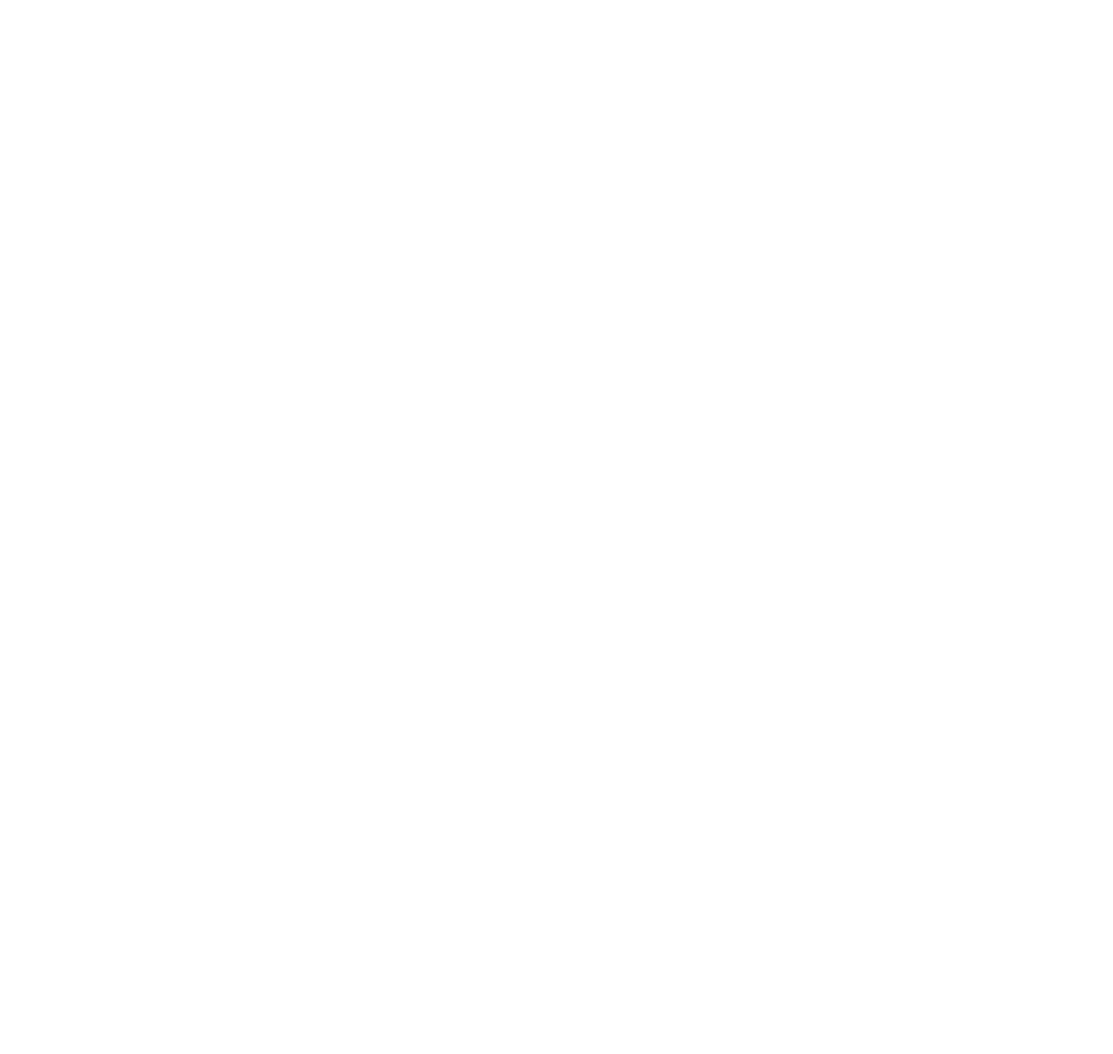
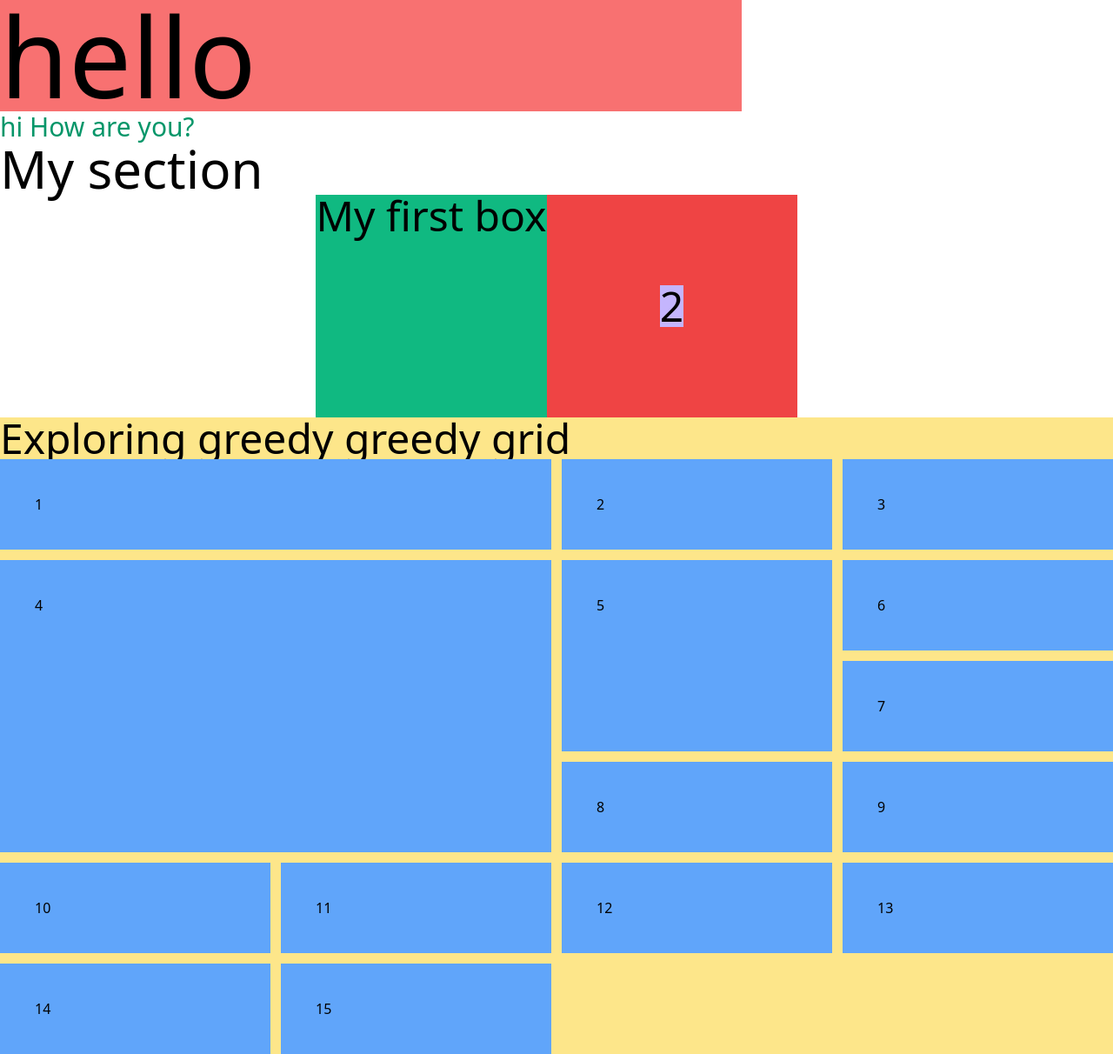
Before and after one commit to RabeyaEty01/tailwind-exploring, a plain HTML site: page index.html in a window 1280 px wide. Shown: the whole page at 87% size. Before the commit the page ends 800 px from the top, so only its background shows below. Drawn offline with nearby package versions, Linux system fonts and the light colour scheme.

Commit message:
index added

```diff
--- a/index.html
+++ b/index.html
@@ -1,12 +1,52 @@
 <!DOCTYPE html>
 <html lang="en">
+
 <head>
     <meta charset="UTF-8">
     <meta http-equiv="X-UA-Compatible" content="IE=edge">
     <meta name="viewport" content="width=device-width, initial-scale=1.0">
     <title>tailwind exploring</title>
+    <!-- tailwind css -->
+    <link href="https://unpkg.com/tailwindcss@^2/dist/tailwind.min.css" rel="stylesheet">
 </head>
+
 <body>
+    <section>
+        <h1 class="text-9xl bg-red-400 w-2/3">hello </h1>
+        <h3 class="text-3xl text-green-600">hi How are you?</h3>
+    </section>
+    <section class="container mx-auto">
+        <h1 class="text-6xl">My section</h1>
+        <div class="text-5xl flex justify-center">
+            <div class="bg-green-500">
+                <h2 class="text-5xl">My first box</h2>
+            </div>
+            <div class="bg-red-500 w-72 h-64 flex justify-center items-center">
+                <h2 class="text-5xl bg-purple-300">2</h2>
+            </div>
+        </div>
+    </section>
+    <section class="bg-yellow-200">
+        <h2 class="text-5xl">Exploring greedy greedy grid</h2>
+        <!-- grid containers -->
+         <div class="grid grid-cols-4 gap-3">
+             <div class="col-span-2 bg-blue-400  p-10">1</div>
+             <div class="bg-blue-400  p-10">2</div>
+             <div class="bg-blue-400  p-10">3</div>
+             <div class="row-span-3 col-span-2 bg-blue-400 p-10">4</div>
+             <div class=" row-span-2 bg-blue-400  p-10">5</div>
+             <div class="bg-blue-400  p-10">6</div>
+             <div class="bg-blue-400  p-10">7</div>
+             <div class="bg-blue-400  p-10">8</div>
+             <div class="bg-blue-400  p-10">9</div>
+             <div class="bg-blue-400  p-10">10</div>
+             <div class="bg-blue-400  p-10">11</div>
+             <div class="bg-blue-400  p-10">12</div>
+             <div class="bg-blue-400  p-10">13</div>
+             <div class="bg-blue-400  p-10">14</div>
+             <div class="bg-blue-400  p-10">15</div>
+         </div>
+    </section>
+</body>
 
-</body>
 </html>
```
